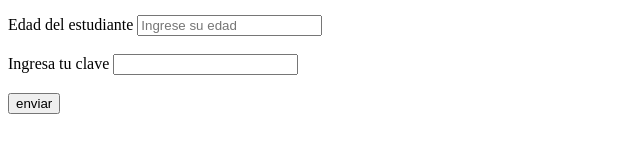
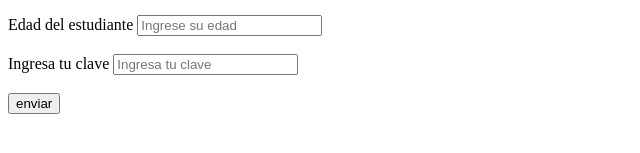
Before and after one commit to sakul972/video.github.io, a plain HTML site: page index.html in a window 1280 px wide. Shown: the part 143-296 px from the top of the page, 0-640 px from the left. Drawn offline with Linux system fonts and the light colour scheme.

Commit message:
Update index.html
Signed-off-by: sakul072.github.io <lukruiz35@gmail.com>

```diff
--- a/index.html
+++ b/index.html
@@ -15,7 +15,7 @@
     <label for="edad"> Edad del estudiante</label>
     <input type="text" name="edad" id="edad" placeholder="Ingrese su edad"><br><br>
     <label for="pass"> Ingresa tu clave</label>
-    <input type="password" name="pass" id="pass" placeholder=""><br><br>
+    <input type="password" name="pass" id="pass" placeholder="Ingresa tu clave"><br><br>
     <input type="submit" value="enviar">
 </form>
 </body>
```
